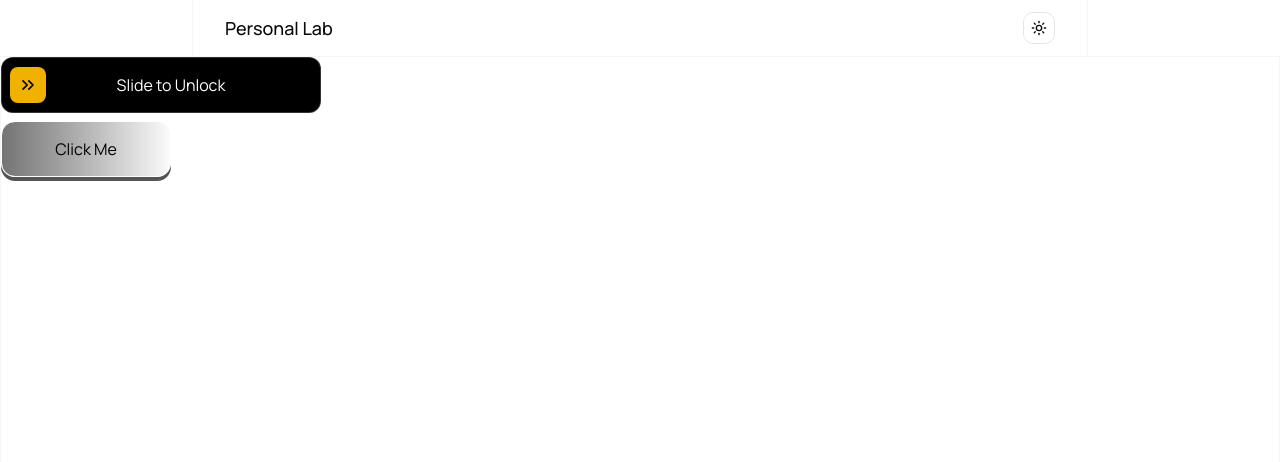
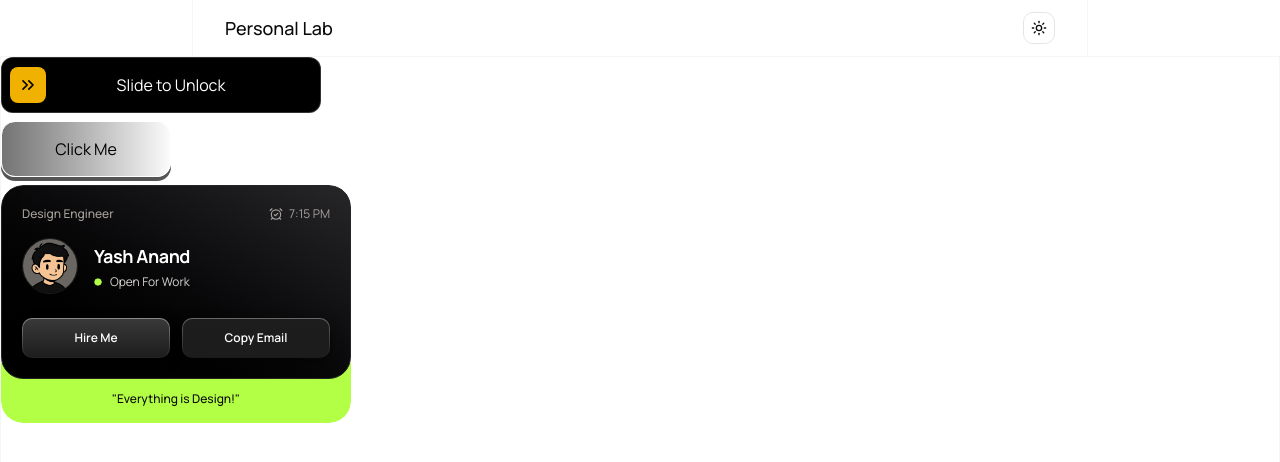
Before and after one commit to yashanand167/personal-lab, a Next.js app: page /Showcase in a window 1280 px wide. Shown: the top 462 px of the page. Built offline with nearby package versions, Linux system fonts and the light colour scheme.

Commit message:
feat: implement UserCard component with interactive actions and integrate into showcase page

```diff
--- a/app/Showcase/page.tsx
+++ b/app/Showcase/page.tsx
@@ -2,7 +2,19 @@
 
 import MagneticButton from "@/components/Buttons/Magnetic-Button"
 import SlideButton from "@/components/Buttons/Slide-Button"
+import UserCard, { User } from "@/components/Cards/UserCard"
 import Header from "@/components/Header"
+
+const userData: User = {
+    firstName: "Yash",
+    lastName: "Anand",
+    profilePic: "/Profile.jpg",
+    profession: "Design Engineer",
+    availability: "open for work",
+    personalQuote: "Everything is Design!",
+    email: "yash.anand167@gmail.com",
+    portfolioLink: "https://www.yashanand.com"
+}
 
 
 export default function Showcase() {
@@ -14,6 +26,9 @@ export default function Showcase() {
         <div className="mt-2">
           <MagneticButton />
         </div>
+        <div className="mt-2">
+          <UserCard user={userData}/>
+        </div>
       </main>
 
     </div>
--- a/app/page.tsx
+++ b/app/page.tsx
@@ -17,7 +17,7 @@ export default function Home() {
       <main className="flex-1 max-w-4xl w-auto md:w-full mx-4 md:mx-auto border-x border-border/40">
         <div className="flex gap-2 pt-8 sm:pt-12 px-4 sm:px-8">
           <Pipette className="w-5 h-5 text-primary" />
-          <p className="text-gray-400 pb-2 text-sm sm:text-base">Lab where I experiment with my UI ideas</p>
+          <p className="text-gray-400 pb-2 text-sm sm:text-base">Lab where I experiment with my UI ideas & references</p>
         </div>
         <div className="w-screen relative left-1/2 -translate-x-1/2 border-t border-border/40" />
         <div className="w-full md:w-[112%] md:-mx-[6%] aspect-[1113/441] flex items-center justify-center pt-4 pb-0">
--- a/components/Cards/UserCard.tsx
+++ b/components/Cards/UserCard.tsx
@@ -1,19 +1,149 @@
 "use client"
 
 import { motion } from "motion/react"
-import { Suspense } from "react"
+import { Suspense, useState } from "react"
+import Image from "next/image"
+import { AlarmCheck, Circle, Loader2 } from "lucide-react"
 
-interface User {
+export interface User {
     firstName: string,
     lastName: string,
-    description: string,
     profilePic: string
+
+
+    //work related
+    profession: string,
+    availability: "open for work" | "working currently" | "break mode"
+    personalQuote?: string
+    email?: string
+    portfolioLink?: string
 }
 
+
+const colorPicker = {
+    "open for work": "#b2ff46",
+    "working currently": "#FF7A00",
+    "break mode": "#FF4646"
+}
+
+const emailRegex = /^[^\s@]+@[^\s@]+\.[^\s@]+$/;
+const urlRegex = /^(https?:\/\/)?(www\.)?[-a-zA-Z0-9@:%._\+~#=]{1,256}\.[a-zA-Z0-9()]{1,6}\b([-a-zA-Z0-9()@:%_\+.~#?&//=]*)$/;
+
 export default function UserCard({ user }: { user: User }) {
+    const bgColor = colorPicker[user.availability]
+
+    const [mailCopied, setIsMailCopied] = useState(false)
+    const [loading, setIsLoading] = useState(false);
+
+    const handleMailClick = async () => {
+        if (user.email && emailRegex.test(user.email)) {
+            setIsLoading(true);
+            await new Promise((resolve) => setTimeout(resolve, 1000));
+
+            navigator.clipboard.writeText(user.email)
+
+            setIsLoading(false);
+            setIsMailCopied(true);
+            // await new Promise((resolve) => setTimeout(resolve, 2000));
+            // setIsMailCopied(false);
+        }
+    }
+
+    const handleHireClick = () => {
+        if (user.portfolioLink && urlRegex.test(user.portfolioLink)) {
+            let targetUrl = user.portfolioLink;
+            if (!/^https?:\/\//i.test(targetUrl)) {
+                targetUrl = "https://" + targetUrl;
+            }
+            window.open(targetUrl, "_blank", "noopener,noreferrer");
+        }
+    }
+
     return (
-        <div>
+        <div
+            className="w-full max-w-[350px] rounded-3xl overflow-hidden relative"
+        >
+            <div className="bg-gradient-to-tr from-black to-zinc-800 p-5 rounded-t-3xl rounded-b-3xl relative z-10 border border-[#242424]">
+                <div className="flex items-center justify-between text-stone-400 text-xs">
+                    <p className="font-medium">{user.profession}</p>
+                    <div className="flex items-center gap-1.5">
+                        <AlarmCheck className="w-3.5 h-3.5" />
+                        <p>7:15 PM</p>
+                    </div>
+                </div>
 
+                <div className="mt-4 text-white flex items-center gap-4">
+                    <div className="relative w-14 h-14 rounded-full overflow-hidden border border-white/10 flex-shrink-0">
+                        <Image
+                            src={user.profilePic}
+                            alt={`${user.firstName} ${user.lastName}`}
+                            fill
+                            className="object-cover"
+                        />
+                    </div>
+                    <div className="flex flex-col gap-1">
+                        <h1 className="text-lg font-bold tracking-tight">{`${user.firstName} ${user.lastName}`}</h1>
+                        <div className="flex items-center gap-2 text-stone-300 text-xs">
+                            <Circle
+                                className="w-2 h-2 fill-current"
+                                style={{ color: bgColor }}
+                            />
+                            <p className="capitalize">{user.availability}</p>
+                        </div>
+                    </div>
+                </div>
+
+                <div className="flex gap-3 items-center mt-6 w-full">
+                    <button
+                        onClick={handleHireClick}
+                        style={{
+                            background: "linear-gradient(to bottom, #393939, #1D1D1D) padding-box, linear-gradient(to bottom, #8A8A8A, #222222) border-box",
+                            border: "1px solid transparent",
+                            boxShadow: "0 4px 12px rgba(0, 0, 0, 0.5)"
+                        }}
+                        className="flex-1 h-10 flex items-center justify-center rounded-lg text-white font-semibold text-xs hover:opacity-90 transition-opacity cursor-pointer"
+                    >
+                        Hire Me
+                    </button>
+
+                    {user.email && emailRegex.test(user.email) && (
+                        <button
+                            onClick={handleMailClick}
+                            disabled={loading}
+                            style={{
+                                background: "linear-gradient(to bottom, #1D1D1D, #1C1C1C) padding-box, linear-gradient(to bottom, #686868, #1A1919) border-box",
+                                border: "1px solid transparent",
+                                boxShadow: "0 4px 12px rgba(0, 0, 0, 0.5)"
+                            }}
+                            className="flex-1 h-10 flex items-center justify-center rounded-lg text-white text-xs font-semibold hover:opacity-90 transition-opacity cursor-pointer relative overflow-hidden"
+                        >
+                            <span>{mailCopied ? "Email Copied" : "Copy Email"}</span>
+
+                            {loading && (
+                                <div className="absolute inset-0 bg-black/50 backdrop-blur-[2px] flex items-center justify-center z-20">
+                                    <Loader2 className="w-4 h-4 animate-spin text-stone-300" />
+                                </div>
+                            )}
+                        </button>
+                    )}
+
+                </div>
+            </div>
+
+            {/* The status background / personal quote section at the bottom */}
+            {user.personalQuote ? (
+                <div
+                    style={{ backgroundColor: bgColor }}
+                    className="px-5 py-4 text-stone-950 font-medium text-xs text-center z-0 -mt-4 pt-7 rounded-b-3xl"
+                >
+                    <span>"{user.personalQuote}"</span>
+                </div>
+            ) : (
+                <div
+                    style={{ backgroundColor: bgColor }}
+                    className="h-8 z-0 -mt-4 rounded-b-3xl"
+                />
+            )}
         </div>
     )
 }
--- a/components/ComponentList.tsx
+++ b/components/ComponentList.tsx
@@ -22,8 +22,8 @@ export default function ComponentList() {
             updatedAt: "Jun 14, 2026",
         },
         {
-            name: "Glassmorphism Card",
-            description: "Premium glass effect card with smooth border animations.",
+            name: "User Card",
+            description: "Premium Load Effect with smooth border animations.",
             category: "Visuals",
             status: "active",
             updatedAt: "Jun 14, 2026",
@@ -37,7 +37,7 @@ export default function ComponentList() {
             updatedAt: "Jun 14, 2026",
         },
         {
-            name: "Magnetic Button",
+            name: "Parallax Button",
             description: "Interactive button attracting to mouse coordinates.",
             category: "Interactions",
             status: "experimental",
```
Also changed, not shown: public/Profile.jpg (added).
